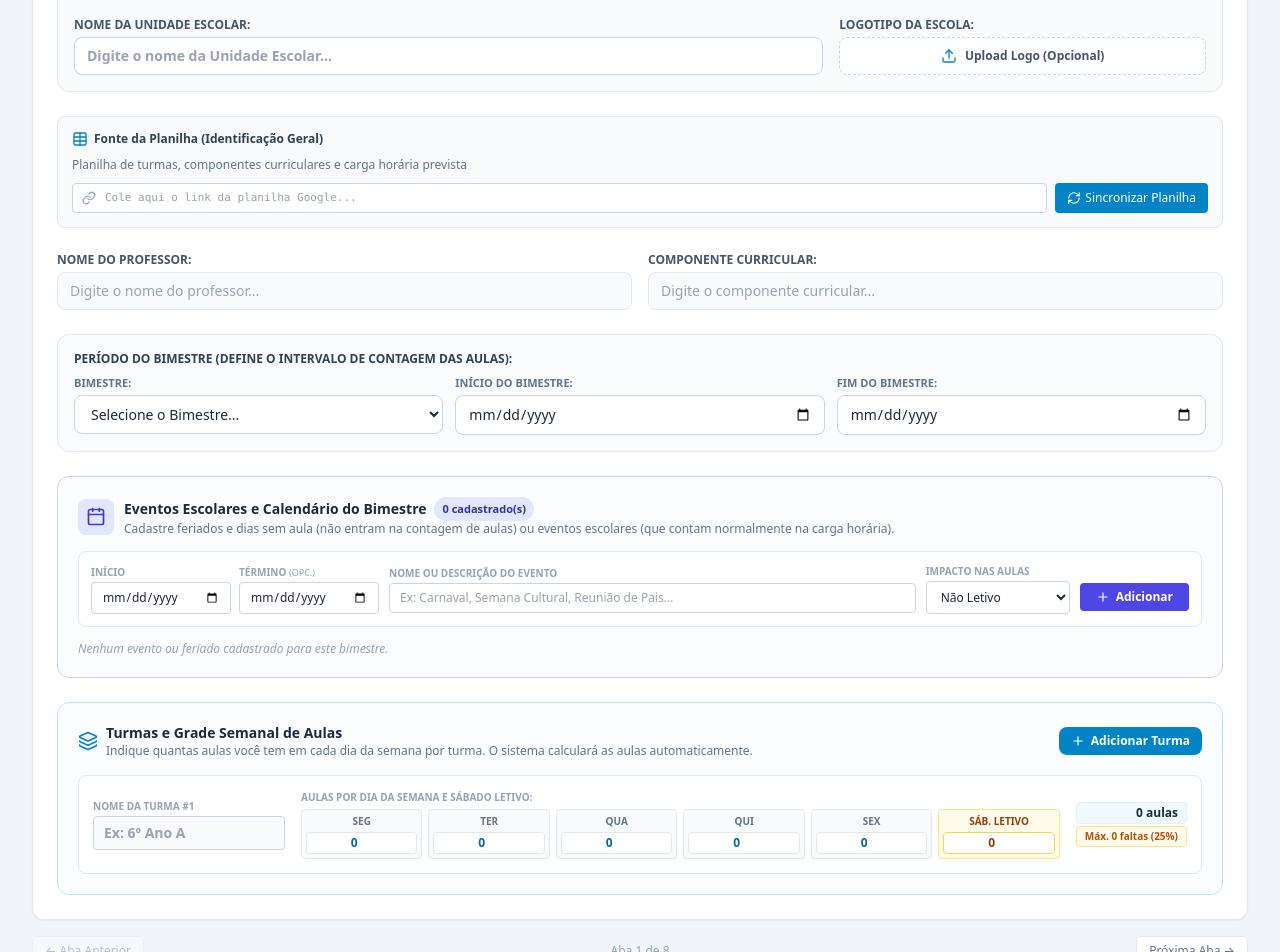
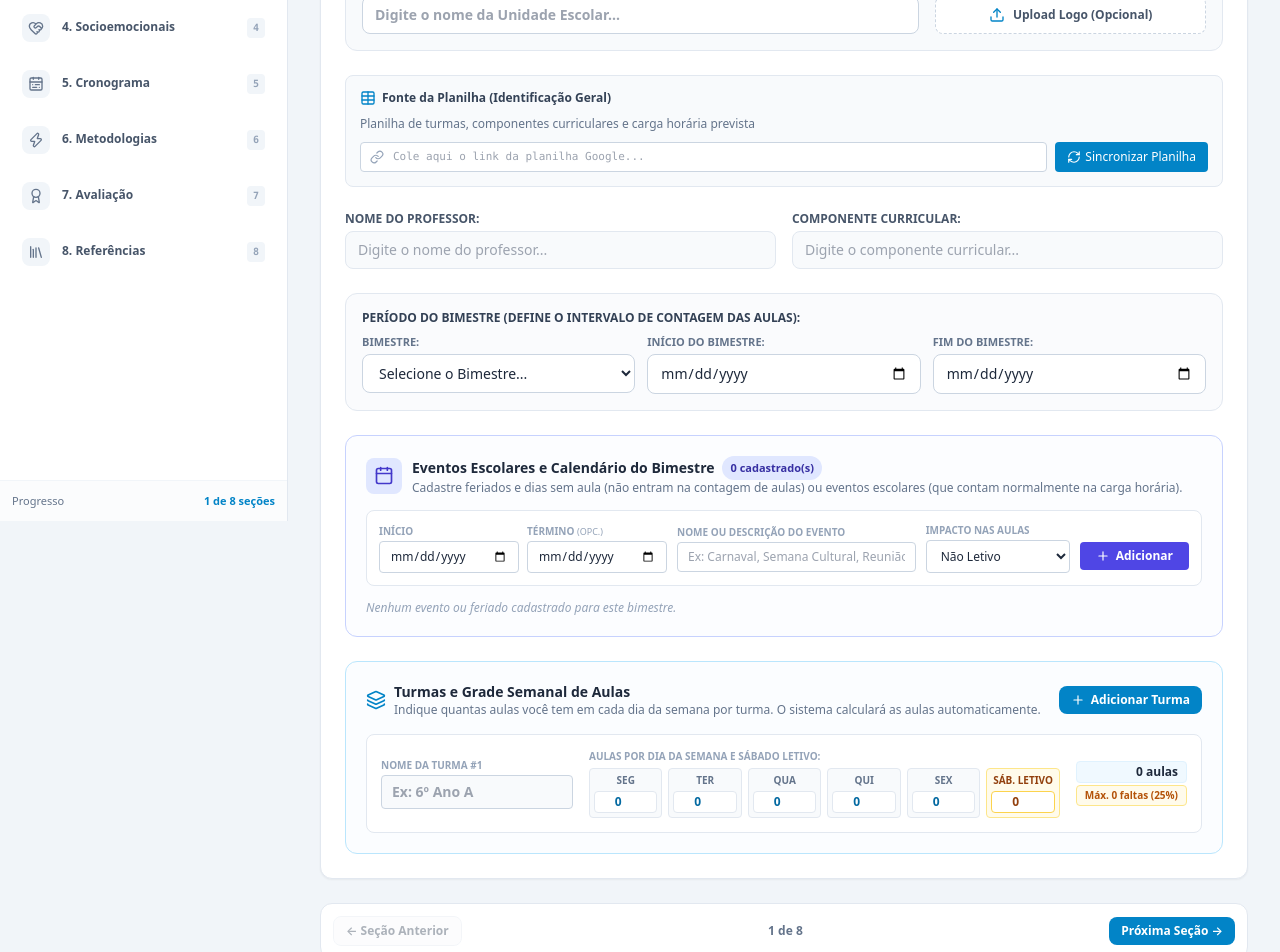
Before and after one commit to binarymath/PlanejadoDeAula, a React (Vite) app: page / in a window 1280 px wide. Shown: the part 280-1232 px from the top of the page. Built offline with nearby package versions, Linux system fonts and the light colour scheme.

Commit message:
feat: transformar navegacao de abas em sidebar responsivo a esquerda com numeracao

```diff
--- a/src/App.tsx
+++ b/src/App.tsx
@@ -15,6 +15,8 @@ import {
   Library,
   Save,
   RotateCcw,
+  Menu,
+  X,
 } from "lucide-react";
 
 
@@ -66,6 +68,7 @@ export const App: React.FC = () => {
   });
 
   const [activeTab, setActiveTab] = useState<string>("identificacao");
+  const [sidebarOpen, setSidebarOpen] = useState<boolean>(false);
   const [isExporting, setIsExporting] = useState<boolean>(false);
   const [showPreviewModal, setShowPreviewModal] = useState<boolean>(false);
   const [savedFeedback, setSavedFeedback] = useState<boolean>(false);
@@ -181,33 +184,108 @@ export const App: React.FC = () => {
       </header>
 
 
-      {/* Conteúdo Principal com Abas */}
-      <main className="max-w-7xl mx-auto px-4 sm:px-6 lg:px-8 py-6 w-full flex-1">
+      {/* Layout Principal com Sidebar e Área de Conteúdo */}
+      <div className="flex-1 flex flex-col md:flex-row w-full max-w-[1600px] mx-auto">
+        {/* Backdrop escuro para mobile */}
+        {sidebarOpen && (
+          <div
+            className="fixed inset-0 bg-slate-900/50 z-40 md:hidden backdrop-blur-xs transition-opacity"
+            onClick={() => setSidebarOpen(false)}
+          />
+        )}
 
-        {/* Abas de Navegação */}
-        <div className="bg-white rounded-t-xl border border-b-0 border-slate-200 p-2 overflow-x-auto flex gap-1 scrollbar-none">
-          {tabs.map((tab) => {
+        {/* Sidebar Responsiva do Lado Esquerdo */}
+        <aside
+          className={`fixed md:sticky top-0 md:top-16 z-50 md:z-20 h-full md:h-[calc(100vh-4rem)] w-72 bg-white border-r border-slate-200 flex flex-col transition-transform duration-300 ease-in-out ${
+            sidebarOpen ? "translate-x-0" : "-translate-x-full md:translate-x-0"
+          } shadow-xl md:shadow-none`}
+        >
+          {/* Cabeçalho do Sidebar (apenas no mobile para botão de fechar) */}
+          <div className="flex items-center justify-between p-4 border-b border-slate-100 md:hidden">
+            <span className="font-bold text-sm text-slate-800">Menu das Seções</span>
+            <button
+              type="button"
+              onClick={() => setSidebarOpen(false)}
+              className="p-1 text-slate-400 hover:text-slate-600 rounded-md"
+            >
+              <X className="w-5 h-5" />
+            </button>
+          </div>
+
+          <div className="p-3 text-[11px] font-bold text-slate-400 uppercase tracking-wider hidden md:block">
+            Navegação do Plano
+          </div>
+
+          {/* Lista de Seções com Numeração */}
+          <nav className="flex-1 overflow-y-auto p-2 space-y-1">
+            {tabs.map((tab, idx) => {
               const Icon = tab.icon;
               const isActive = activeTab === tab.id;
               return (
                 <button
                   key={tab.id}
-                onClick={() => setActiveTab(tab.id)}
-                className={`flex items-center gap-2 px-3.5 py-2 rounded-lg text-xs font-semibold whitespace-nowrap transition-all ${
+                  onClick={() => {
+                    setActiveTab(tab.id);
+                    setSidebarOpen(false);
+                  }}
+                  className={`w-full flex items-center gap-3 px-3.5 py-3 rounded-xl text-xs font-semibold transition-all text-left group ${
                     isActive
-                    ? "bg-sky-600 text-white shadow-xs"
-                    : "text-slate-600 hover:text-slate-900 hover:bg-slate-100"
+                      ? "bg-sky-600 text-white shadow-sm shadow-sky-600/20"
+                      : "text-slate-600 hover:text-slate-900 hover:bg-slate-50"
                   }`}
                 >
-                <Icon className={`w-4 h-4 ${isActive ? "text-white" : "text-slate-400"}`} />
-                <span>{tab.title}</span>
+                  <div
+                    className={`p-1.5 rounded-lg flex items-center justify-center transition-colors ${
+                      isActive
+                        ? "bg-sky-500/30 text-white"
+                        : "bg-slate-100 text-slate-500 group-hover:bg-slate-200 group-hover:text-slate-700"
+                    }`}
+                  >
+                    <Icon className="w-4 h-4" />
+                  </div>
+                  <div className="flex-1 min-w-0">
+                    <span className="block truncate leading-snug">{tab.title}</span>
+                  </div>
+                  <span
+                    className={`text-[10px] font-mono px-1.5 py-0.5 rounded ${
+                      isActive ? "bg-sky-700 text-sky-100" : "bg-slate-100 text-slate-400"
+                    }`}
+                  >
+                    {idx + 1}
+                  </span>
                 </button>
               );
             })}
+          </nav>
+
+          {/* Rodapé do Sidebar */}
+          <div className="p-3 border-t border-slate-100 bg-slate-50/60 text-[11px] text-slate-500 flex items-center justify-between">
+            <span>Progresso</span>
+            <span className="font-semibold text-sky-600">
+              {tabs.findIndex((t) => t.id === activeTab) + 1} de {tabs.length} seções
+            </span>
+          </div>
+        </aside>
+
+        {/* Conteúdo Principal do Módulo */}
+        <main className="flex-1 p-4 sm:p-6 lg:p-8 min-w-0 overflow-y-auto">
+          {/* Barra Mobile para Abrir Sidebar e Ver Seção Atual */}
+          <div className="md:hidden flex items-center justify-between bg-white p-3 rounded-xl border border-slate-200 mb-4 shadow-2xs">
+            <button
+              type="button"
+              onClick={() => setSidebarOpen(true)}
+              className="inline-flex items-center gap-2 text-xs font-bold text-sky-700 bg-sky-50 px-3 py-1.5 rounded-lg border border-sky-200"
+            >
+              <Menu className="w-4 h-4" />
+              <span>Ver Seções</span>
+            </button>
+            <span className="text-xs font-semibold text-slate-600 truncate max-w-[200px]">
+              {tabs.find((t) => t.id === activeTab)?.title}
+            </span>
           </div>
 
           {/* Renderização do Módulo Ativo */}
-        <div className="rounded-b-xl">
+          <div>
             {activeTab === "identificacao" && (
               <IdentificationModule data={data} onChange={handleFieldChange} />
             )}
@@ -235,7 +313,7 @@ export const App: React.FC = () => {
           </div>
 
           {/* Barra Inferior de Navegação Rápida entre Abas */}
-        <div className="mt-4 flex items-center justify-between text-xs text-slate-500">
+          <div className="mt-6 flex items-center justify-between text-xs text-slate-500 bg-white p-3 rounded-xl border border-slate-200 shadow-2xs">
             <button
               type="button"
               disabled={activeTab === tabs[0].id}
@@ -243,13 +321,13 @@ export const App: React.FC = () => {
                 const idx = tabs.findIndex((t) => t.id === activeTab);
                 if (idx > 0) setActiveTab(tabs[idx - 1].id);
               }}
-            className="px-3 py-1.5 bg-white border border-slate-200 rounded hover:bg-slate-50 disabled:opacity-40 font-medium"
+              className="px-3 py-1.5 bg-slate-50 border border-slate-200 hover:bg-slate-100 disabled:opacity-40 font-semibold rounded-lg text-slate-700 transition-colors"
             >
-            ← Aba Anterior
+              ← Seção Anterior
             </button>
 
-          <span className="font-medium text-slate-400">
-            Aba {tabs.findIndex((t) => t.id === activeTab) + 1} de {tabs.length}
+            <span className="font-semibold text-slate-500">
+              {tabs.findIndex((t) => t.id === activeTab) + 1} de {tabs.length}
             </span>
 
             <button
@@ -259,12 +337,13 @@ export const App: React.FC = () => {
                 const idx = tabs.findIndex((t) => t.id === activeTab);
                 if (idx < tabs.length - 1) setActiveTab(tabs[idx + 1].id);
               }}
-            className="px-3 py-1.5 bg-white border border-slate-200 rounded hover:bg-slate-50 disabled:opacity-40 font-medium"
+              className="px-3 py-1.5 bg-sky-600 hover:bg-sky-700 text-white disabled:bg-slate-300 font-semibold rounded-lg transition-colors shadow-2xs"
             >
-            Próxima Aba →
+              Próxima Seção →
             </button>
           </div>
         </main>
+      </div>
       </div>
 
       {/* Modal de Pré-visualização Fiel ao DOCX */}
```
Lines whose indentation alone changed are shown as unchanged.
